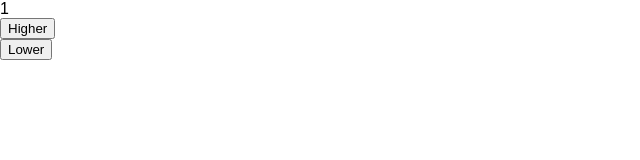
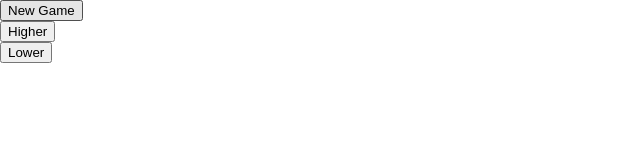
Before and after one commit to thinkful-c11/Thomas-Paton-React-App, a React (Create React App) app: page / in a window 1280 px wide. Shown: the top 160 px of the page, without its empty margins (0-640 px from the left). Built offline with nearby package versions, Linux system fonts and the light colour scheme.

Commit message:
working new game feature and shuffle

```diff
--- a/src/components/App.js
+++ b/src/components/App.js
@@ -7,7 +7,7 @@ export default class App extends React.Component {
   constructor(props) {
     super(props);
     this.state = {
-      numbers: [1, 2, 4, 10, 5, 8, 11, 9],
+      numbers: [],
       guesses: []
     };
   }
@@ -27,9 +27,19 @@ export default class App extends React.Component {
     }
   }
 
-
+  newGame(cardsArray) {
+    for(let i = cardsArray.length; i; i--){
+        let j = Math.floor(Math.random() * i);
+        [cardsArray[i-1], cardsArray[j]] = [cardsArray[j], cardsArray[i-1]];
+    }
+    this.setState({
+        numbers: cardsArray,
+        guesses: []
+    })
+  }
 
   render() {
+    const testArray =[1, 2, 3, 4, 5, 6, 7, 8, 9, 10]
     const stateGuess = this.state.guesses;
     const gameResult = function() {
       if (stateGuess.length === 0) {
@@ -48,6 +58,7 @@ export default class App extends React.Component {
       <div className='app'>
         {/* <button onClick={() => console.log('clicked')}>Start Game!</button> */}
         <Output value={this.state.numbers.slice(0, gamePosition+1)} />
+        <button onClick={() => console.log(this.newGame(testArray))}>New Game</button>
         <button onClick={() => this.compareNumbers('higher', this.state.numbers[gamePosition], this.state.numbers[gamePosition + 1])}>Higher</button>
         <button onClick={() => this.compareNumbers('lower', this.state.numbers[gamePosition], this.state.numbers[gamePosition + 1])}>Lower</button>
         <Output value={[gameResult()]} />
```
